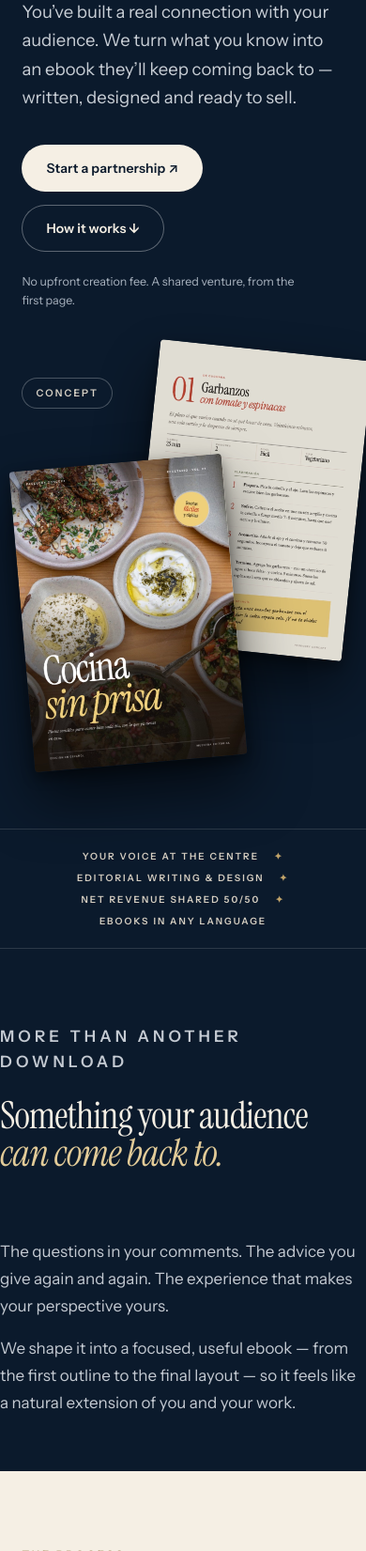
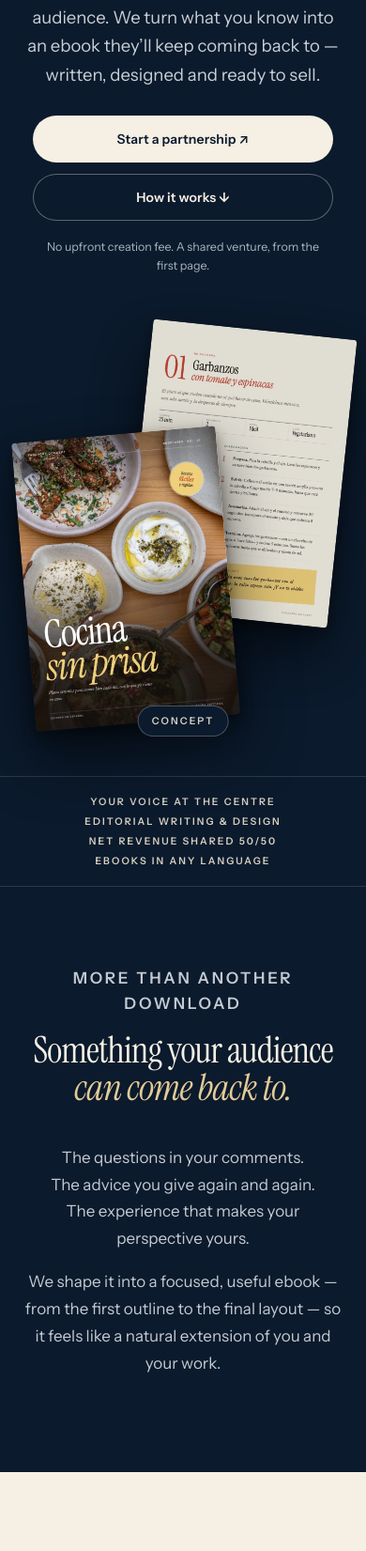
Before and after one commit to ehabe2005/pagevory, a plain HTML site: page docs/index.html in a window 390 px wide. Shown: the part 349-2000 px from the top of the page at 94% size. Drawn offline with Linux system fonts and the light colour scheme.

Commit message:
Mobile layout: centred sections, proper side margins, stacked buttons
Co-Authored-By: Claude Opus 5.5 <noreply@anthropic.com>

```diff
--- a/docs/index.html
+++ b/docs/index.html
@@ -65,6 +65,7 @@ h1{font-size:clamp(58px,7.4vw,112px);line-height:.95;letter-spacing:-.025em;marg
 
 /* sections */
 .section{padding:120px 0}
+.section.wrap{padding-left:6%;padding-right:6%}
 h2{font-size:clamp(40px,5vw,70px);line-height:1.02;letter-spacing:-.02em;margin-bottom:30px}
 .intro{display:grid;grid-template-columns:1fr 1fr;gap:10%;align-items:end}
 .intro p{color:#c4cad2;font-size:17px}
@@ -122,13 +123,43 @@ details p{color:#c4cad2;margin:14px 0 0;font-size:15.5px}
 
 @media (max-width:880px){
   .links a:not(.btn){display:none}
+  .nav{padding:14px 5%}
+  .wrap,.section.wrap{padding-left:24px;padding-right:24px}
   .hero,.intro,.work,.partnership{grid-template-columns:1fr}
-  .hero{min-height:0;padding-top:40px;gap:30px}
-  .hero-art{height:440px}
-  .steps{grid-template-columns:1fr;gap:28px}
-  .gallery{height:460px}
-  .section{padding:80px 0}
-  .strip{font-size:10px;gap:10px 16px}
+  .section{padding:84px 0}
+  h2{font-size:clamp(36px,10vw,48px)}
+  /* centred mobile layout */
+  .hero,.intro,.light .wrap,.work-copy,.partnership,.faq>.eyebrow,.faq>h2,.contact,.foot{text-align:center}
+  .hero{min-height:0;padding-top:44px;padding-bottom:56px;gap:44px}
+  h1{font-size:clamp(50px,14vw,68px);margin-bottom:22px}
+  .lead,.intro p,.work-copy p,.partnership p{margin-left:auto;margin-right:auto;max-width:520px}
+  .actions{flex-direction:column;align-items:center;gap:12px;margin:28px 0 18px}
+  .actions .btn{width:100%;max-width:320px;justify-content:center}
+  .hero-art{width:100%;max-width:340px;height:420px;margin:0 auto}
+  .pg{width:64%}
+  .pg.back{right:0;top:0}
+  .pg.front{left:0;bottom:0}
+  .badge{left:50%;top:auto;bottom:-14px;transform:translateX(-50%);z-index:3}
+  .strip{flex-direction:column;gap:8px;font-size:10.5px;padding:20px 24px}
+  .strip i{display:none}
+  .intro{gap:10px}
+  .steps{grid-template-columns:1fr;gap:34px;margin-top:40px}
+  .steps li{padding-top:22px}
+  .steps p{max-width:440px;margin:0 auto}
+  .work{gap:28px}
+  .gallery{width:100%;max-width:340px;height:330px;margin:0 auto}
+  .tag{font-size:9.5px}
+  .also{flex-direction:column;text-align:center;gap:14px}
+  .also img{width:110px}
+  .partnership{gap:36px}
+  .split{font-size:clamp(84px,26vw,120px)}
+  .terms{text-align:center}
+  details{padding:20px 0}
+  summary{font-size:21px}
+  .contact{padding:90px 24px}
+  .contact .btn{width:100%;max-width:320px;justify-content:center}
+  .eyebrow{letter-spacing:.16em;font-size:11px;margin-bottom:16px}
+  .foot{flex-direction:column;justify-content:center;gap:10px;padding:30px 24px}
 }
 @media (prefers-reduced-motion:reduce){html{scroll-behavior:auto}*{transition:none!important}.reveal{opacity:1;transform:none}}
 </style>
--- a/docs/sitemap.xml
+++ b/docs/sitemap.xml
@@ -1,4 +1,4 @@
 <?xml version="1.0" encoding="UTF-8"?>
 <urlset xmlns="http://www.sitemaps.org/schemas/sitemap/0.9">
-  <url><loc>https://pagevory.com/</loc><lastmod>2026-11-22</lastmod></url>
+  <url><loc>https://pagevory.com/</loc><lastmod>2026-11-23</lastmod></url>
 </urlset>
--- a/src/style.css
+++ b/src/style.css
@@ -43,6 +43,7 @@ h1{font-size:clamp(58px,7.4vw,112px);line-height:.95;letter-spacing:-.025em;marg
 
 /* sections */
 .section{padding:120px 0}
+.section.wrap{padding-left:6%;padding-right:6%}
 h2{font-size:clamp(40px,5vw,70px);line-height:1.02;letter-spacing:-.02em;margin-bottom:30px}
 .intro{display:grid;grid-template-columns:1fr 1fr;gap:10%;align-items:end}
 .intro p{color:#c4cad2;font-size:17px}
@@ -100,12 +101,42 @@ details p{color:#c4cad2;margin:14px 0 0;font-size:15.5px}
 
 @media (max-width:880px){
   .links a:not(.btn){display:none}
+  .nav{padding:14px 5%}
+  .wrap,.section.wrap{padding-left:24px;padding-right:24px}
   .hero,.intro,.work,.partnership{grid-template-columns:1fr}
-  .hero{min-height:0;padding-top:40px;gap:30px}
-  .hero-art{height:440px}
-  .steps{grid-template-columns:1fr;gap:28px}
-  .gallery{height:460px}
-  .section{padding:80px 0}
-  .strip{font-size:10px;gap:10px 16px}
+  .section{padding:84px 0}
+  h2{font-size:clamp(36px,10vw,48px)}
+  /* centred mobile layout */
+  .hero,.intro,.light .wrap,.work-copy,.partnership,.faq>.eyebrow,.faq>h2,.contact,.foot{text-align:center}
+  .hero{min-height:0;padding-top:44px;padding-bottom:56px;gap:44px}
+  h1{font-size:clamp(50px,14vw,68px);margin-bottom:22px}
+  .lead,.intro p,.work-copy p,.partnership p{margin-left:auto;margin-right:auto;max-width:520px}
+  .actions{flex-direction:column;align-items:center;gap:12px;margin:28px 0 18px}
+  .actions .btn{width:100%;max-width:320px;justify-content:center}
+  .hero-art{width:100%;max-width:340px;height:420px;margin:0 auto}
+  .pg{width:64%}
+  .pg.back{right:0;top:0}
+  .pg.front{left:0;bottom:0}
+  .badge{left:50%;top:auto;bottom:-14px;transform:translateX(-50%);z-index:3}
+  .strip{flex-direction:column;gap:8px;font-size:10.5px;padding:20px 24px}
+  .strip i{display:none}
+  .intro{gap:10px}
+  .steps{grid-template-columns:1fr;gap:34px;margin-top:40px}
+  .steps li{padding-top:22px}
+  .steps p{max-width:440px;margin:0 auto}
+  .work{gap:28px}
+  .gallery{width:100%;max-width:340px;height:330px;margin:0 auto}
+  .tag{font-size:9.5px}
+  .also{flex-direction:column;text-align:center;gap:14px}
+  .also img{width:110px}
+  .partnership{gap:36px}
+  .split{font-size:clamp(84px,26vw,120px)}
+  .terms{text-align:center}
+  details{padding:20px 0}
+  summary{font-size:21px}
+  .contact{padding:90px 24px}
+  .contact .btn{width:100%;max-width:320px;justify-content:center}
+  .eyebrow{letter-spacing:.16em;font-size:11px;margin-bottom:16px}
+  .foot{flex-direction:column;justify-content:center;gap:10px;padding:30px 24px}
 }
 @media (prefers-reduced-motion:reduce){html{scroll-behavior:auto}*{transition:none!important}.reveal{opacity:1;transform:none}}
```
Also changed, not shown: docs/404.html (+37 -6 lines), 1 other file.
